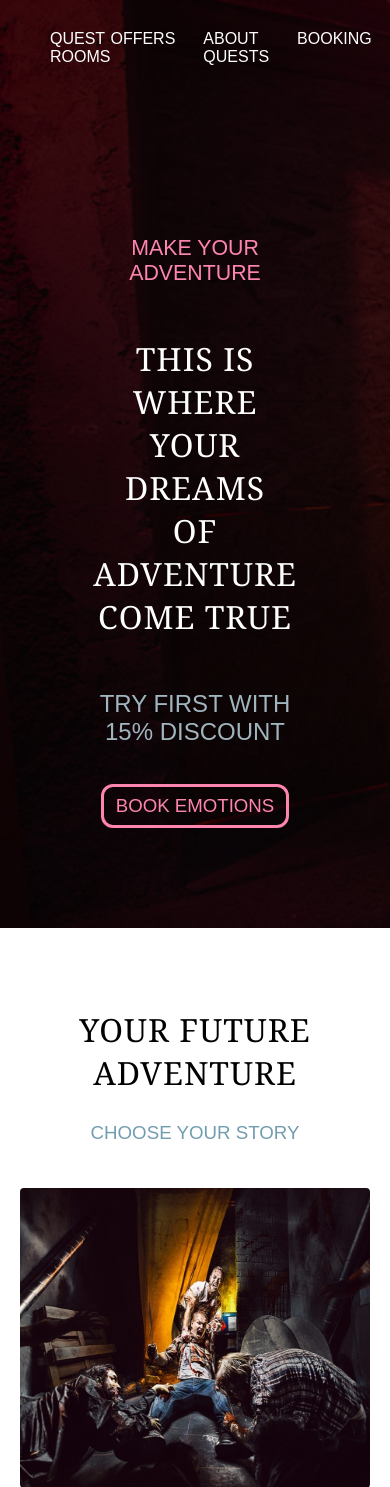
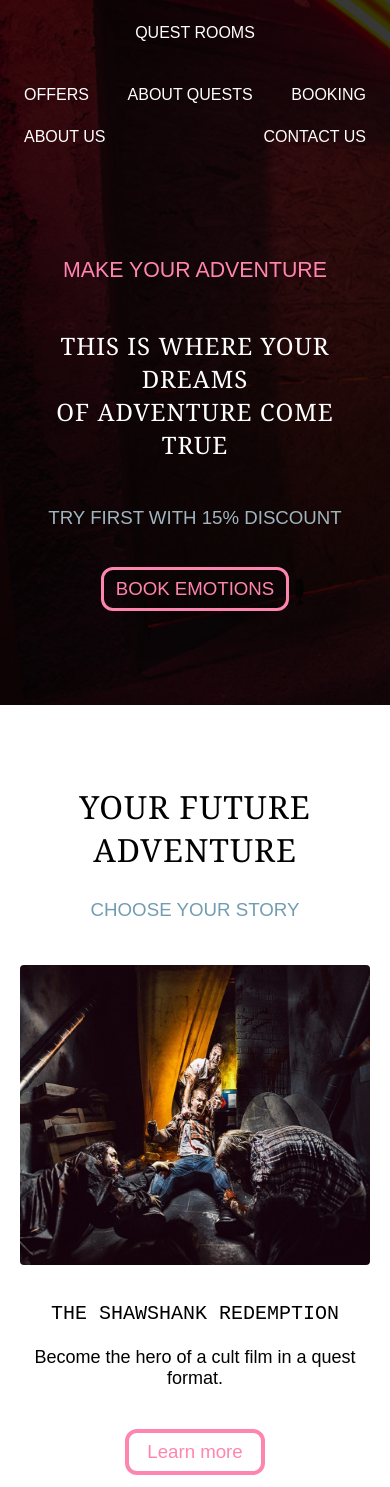
Before and after one commit to GoncharovNikit/quest-rooms-landing, a PHP site: page / in a window 390 px wide; the page is wider, and only the part inside the window is pictured. Shown: the top 1487 px of that part. Run offline with PHP 8.4, Linux system fonts and the light colour scheme.

Commit message:
mobile friendly

```diff
--- a/index.php
+++ b/index.php
@@ -55,6 +55,7 @@ if (isset($_GET["email"])) {
     </div>
 
     <div class="header-offer">
+      <?php if (!($_GET["booking-success"] ?? false)) : ?>
       <h3>Make your adventure</h3>
       <h1>
         This is where your dreams <br>
@@ -64,6 +65,10 @@ if (isset($_GET["email"])) {
         try first with 15% discount
       </div>
       <button>Book emotions</button>
+      <?php else: ?>
+      <h1>Thanks for booking!</h1>
+      <br>
+      <?php endif ?>
     </div>
   </header>
 
--- a/style/style.css
+++ b/style/style.css
@@ -309,6 +309,15 @@ button.submit-booking:hover {
 }
 
 @media (max-width: 550px) {
+  .additional-info-content {
+    flex-direction: column;
+    align-items: center;
+  }
+
+  .key-image {
+    margin-right: 0;
+  }
+
   .booking-form form {
     width: 80%;
   }
@@ -329,4 +338,44 @@ button.submit-booking:hover {
   .contact-info-text {
     width: 90%;
   }
+
+  header .header-top-section {
+    flex-direction: column;
+    row-gap: 44px;
+    text-align: center;
+  }
+
+  .header-menu {
+    flex-wrap: wrap;
+    row-gap: 12px;
+  }
+
+  .header-offer {
+    margin-top: 100px;
+    width: 100%;
+  }
+
+  .header-offer h1 {
+    font-size: 18pt;
+  }
+
+  .header-offer .offer-text {
+    font-size: 14pt;
+  }
+
+  .page-section {
+    padding: 10px;
+  }
+
+  header.page-section {
+    padding: 24px;
+  }
+
+  .text-block {
+    width: 90%;
+  }
+
+  .additional-info.page-section .offers-list {
+    row-gap: 54px;
+  }
 }
```
